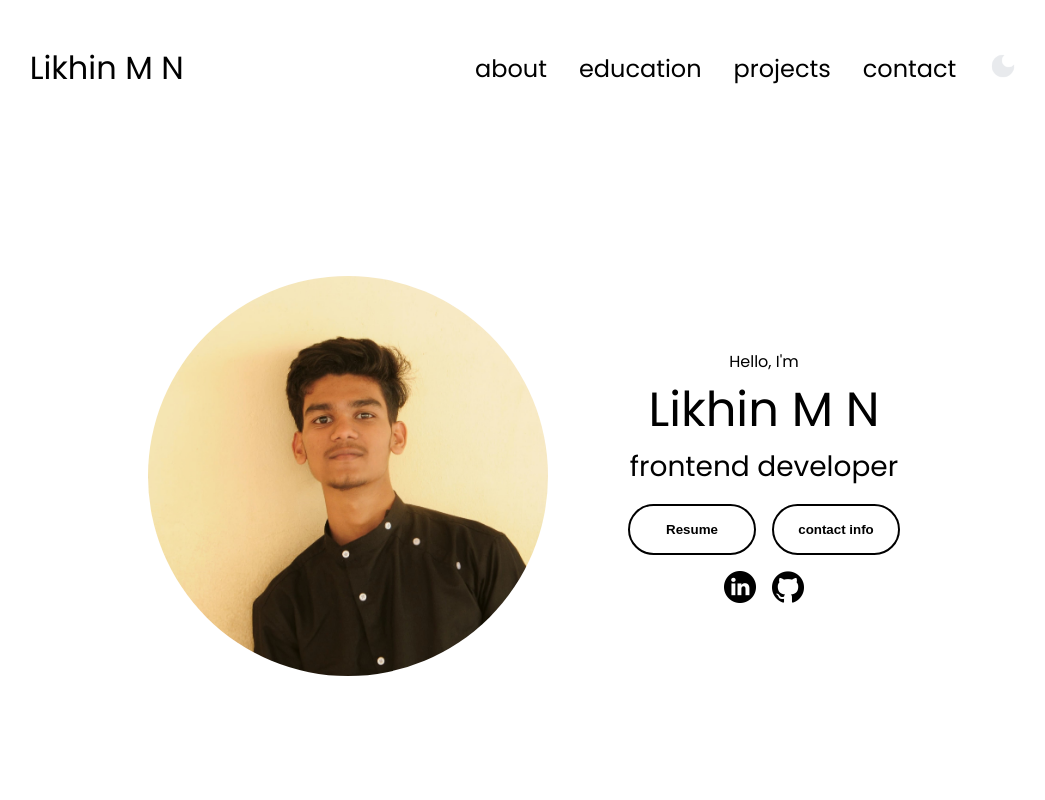
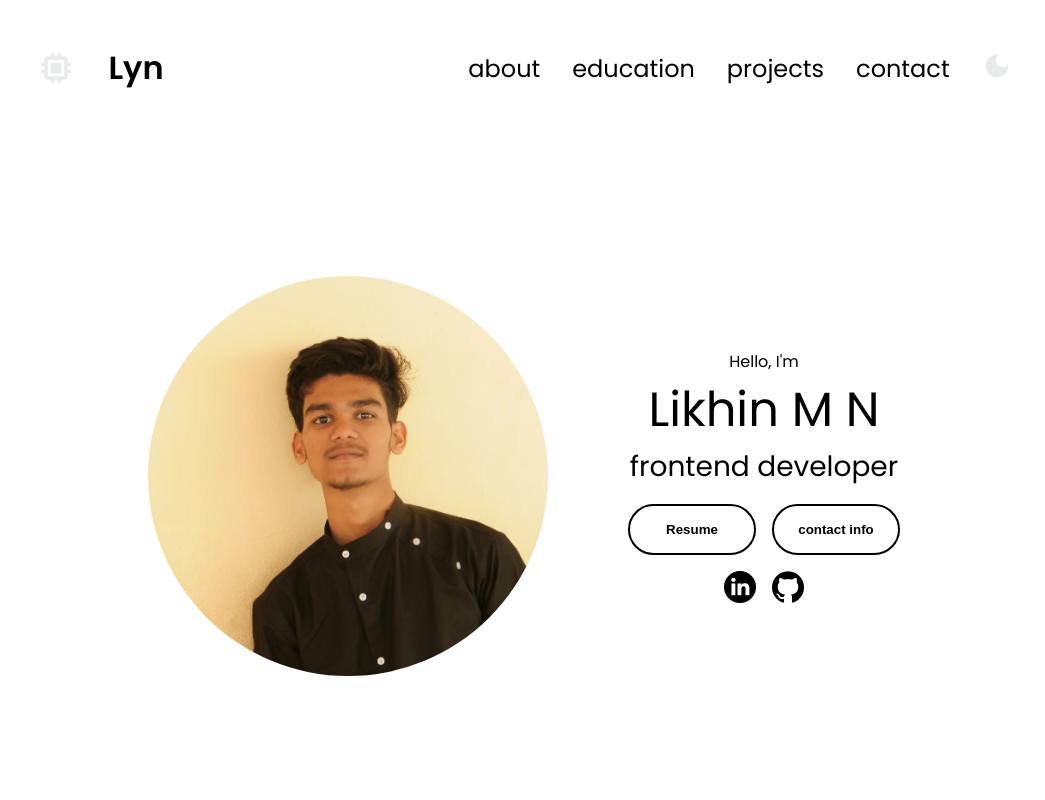
Before and after one commit to LikhinMN/LikhinMN_portfolio, a plain HTML site: page index.html in a window 1280 px wide. Shown: the top 800 px of the page, without its empty margins (116-1161 px from the left). Drawn offline with Linux system fonts and the light colour scheme.

Commit message:
logo change

```diff
--- a/index.html
+++ b/index.html
@@ -9,7 +9,7 @@
 </head>
 <body>
     <nav id="desktop-nav">
-        <div class="logo">Likhin M N</div>
+        <div class="logo"><img src="memory_24dp_E8EAED_FILL1_wght400_GRAD0_opsz24.png" alt="logo image" class="logo-img"><strong>Lyn</strong></div>
         <div>
             <ul class="nav-links">
                 <li><a href="#about">about</a></li>
@@ -24,7 +24,7 @@
         </div>
     </nav>
     <nav id="hamburger-nav">
-        <div class="logo">Likhin M N</div>
+        <div class="logo"><img src="memory_24dp_E8EAED_FILL1_wght400_GRAD0_opsz24.png" alt="logo image" class="logo-img"><strong>Lyn</strong></div>
         <div class="hamburger-menu">
             <button id="theme-switch">
                 <img src="dark_mode_24dp_E8EAED_FILL1_wght400_GRAD0_opsz24.png" alt="dark mode" class="modes">
--- a/mediaqurries.css
+++ b/mediaqurries.css
@@ -97,6 +97,7 @@
     .logo {
         font-size: 1.5rem;
     }
+
     .nav-links {
         flex-direction: column;
         gap: 0.5rem;
--- a/style.css
+++ b/style.css
@@ -47,12 +47,18 @@ a:hover{
     text-decoration: underline;
     text-underline-offset: 4px;
 }
-
-.logo{
+.logo {
+    display: flex;
+    align-items: center;
     font-size: 2rem;
-    cursor: default;
     color: var(--text-color);
 }
+
+.logo-img {
+    height: 40px;
+    margin-right:0;
+}
+
 
 /*mode*/
 #theme-switch {
```
Also changed, not shown: memory_24dp_E8EAED_FILL1_wght400_GRAD0_opsz24.png (added).
